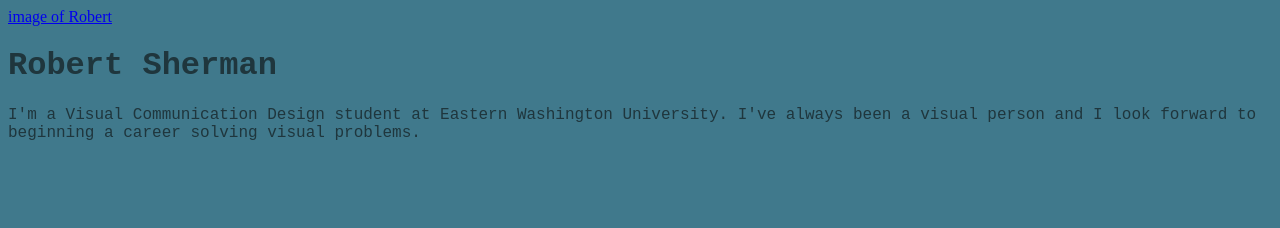
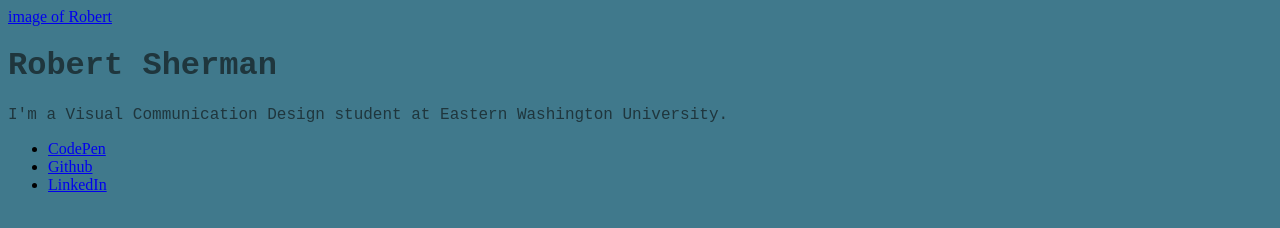
Before and after one commit to rsherman1/diy-landing-page, a plain HTML site: page index.html in a window 1280 px wide. Drawn offline with Linux system fonts and the light colour scheme.

Commit message:
added nav

```diff
--- a/index.html
+++ b/index.html
@@ -25,7 +25,16 @@
 
     <h1>Robert Sherman</h1>
 
-    <p>I'm a Visual Communication Design student at Eastern Washington University. I've always been a visual person and I look forward to beginning a career solving visual problems.</p>
+    <p>I'm a Visual Communication Design student at Eastern Washington University.</p>
 
+    <nav>
+
+        <ul>
+          <li><a href="https://codepen.io/your-work/" role="button" class="outline">CodePen</a></li>
+          <li><a href="https://github.com/rsherman1" role="button" class="outline">Github</a></li>
+          <li><a href="https://www.linkedin.com/in/robertksherman/"role="button" class="outline">LinkedIn</a></li>
+        </ul>
+
+      </nav>
 </body>
 </html>
```
